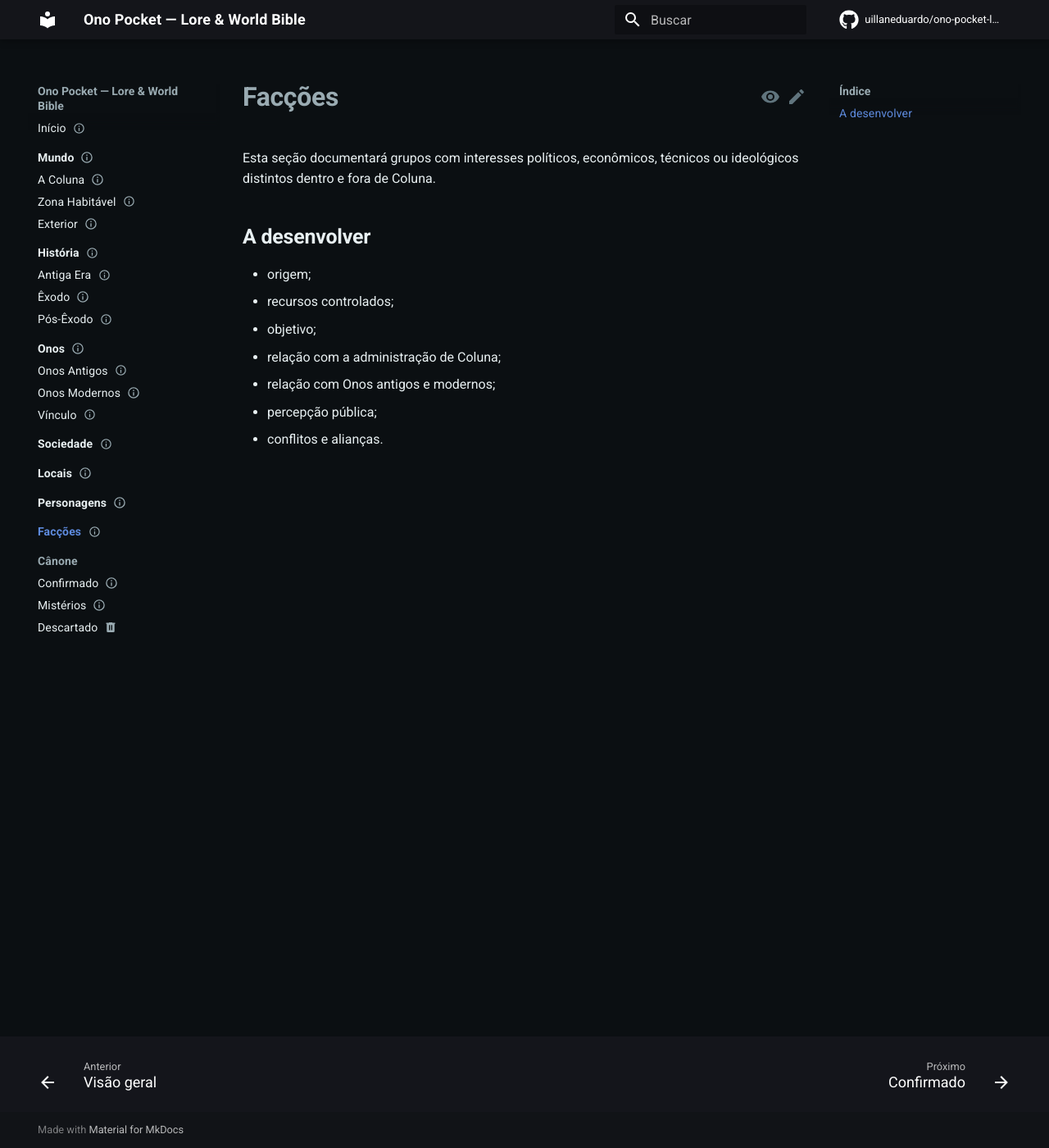
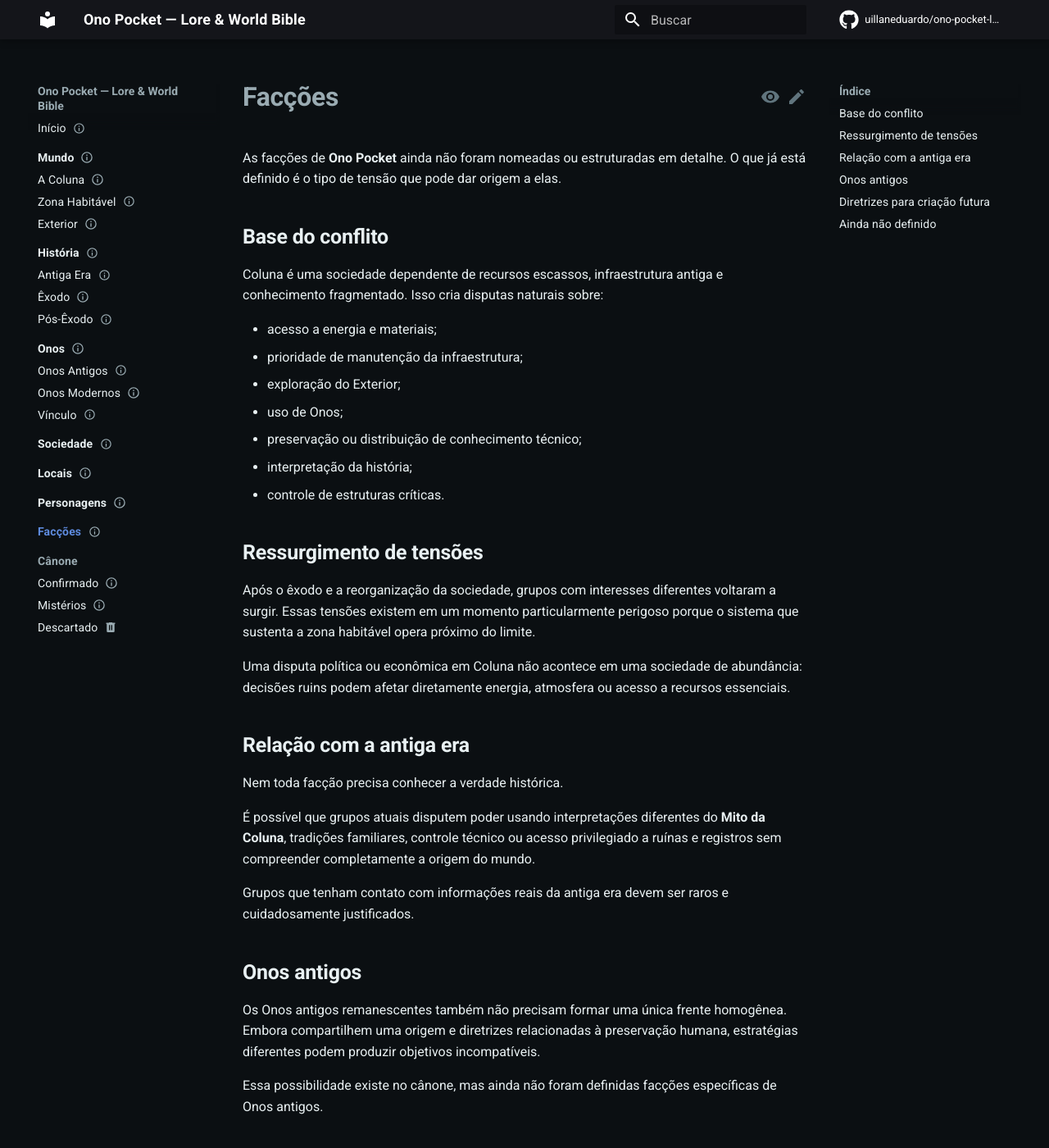
Before and after one commit to uillaneduardo/ono-pocket-lore, an MkDocs documentation site: the page built from docs/factions/index.md, in a window 1280 px wide and 1400 px high. Shown: the whole window at 82% size. Built offline with MkDocs 1.6.1 and Material for MkDocs 9.7.7, drawn with Linux system fonts in a browser that asks for light colours; comment, search, counter and statistics services are not loaded; some of the changed text lies outside the part shown.

Commit message:
docs: expand factions guidance

```diff
--- a/docs/factions/index.md
+++ b/docs/factions/index.md
@@ -6,14 +6,55 @@ audience: author
 
 # Facções
 
-Esta seção documentará grupos com interesses políticos, econômicos, técnicos ou ideológicos distintos dentro e fora de Coluna.
+As facções de **Ono Pocket** ainda não foram nomeadas ou estruturadas em detalhe. O que já está definido é o tipo de tensão que pode dar origem a elas.
 
-## A desenvolver
+## Base do conflito
 
-- origem;
-- recursos controlados;
-- objetivo;
-- relação com a administração de Coluna;
-- relação com Onos antigos e modernos;
-- percepção pública;
-- conflitos e alianças.
+Coluna é uma sociedade dependente de recursos escassos, infraestrutura antiga e conhecimento fragmentado. Isso cria disputas naturais sobre:
+
+- acesso a energia e materiais;
+- prioridade de manutenção da infraestrutura;
+- exploração do Exterior;
+- uso de Onos;
+- preservação ou distribuição de conhecimento técnico;
+- interpretação da história;
+- controle de estruturas críticas.
+
+## Ressurgimento de tensões
+
+Após o êxodo e a reorganização da sociedade, grupos com interesses diferentes voltaram a surgir. Essas tensões existem em um momento particularmente perigoso porque o sistema que sustenta a zona habitável opera próximo do limite.
+
+Uma disputa política ou econômica em Coluna não acontece em uma sociedade de abundância: decisões ruins podem afetar diretamente energia, atmosfera ou acesso a recursos essenciais.
+
+## Relação com a antiga era
+
+Nem toda facção precisa conhecer a verdade histórica.
+
+É possível que grupos atuais disputem poder usando interpretações diferentes do **Mito da Coluna**, tradições familiares, controle técnico ou acesso privilegiado a ruínas e registros sem compreender completamente a origem do mundo.
+
+Grupos que tenham contato com informações reais da antiga era devem ser raros e cuidadosamente justificados.
+
+## Onos antigos
+
+Os Onos antigos remanescentes também não precisam formar uma única frente homogênea. Embora compartilhem uma origem e diretrizes relacionadas à preservação humana, estratégias diferentes podem produzir objetivos incompatíveis.
+
+Essa possibilidade existe no cânone, mas ainda não foram definidas facções específicas de Onos antigos.
+
+## Diretrizes para criação futura
+
+Uma facção deve possuir:
+
+- necessidade concreta dentro de Coluna;
+- recurso, estrutura ou ideia que deseja controlar;
+- justificativa compreensível para suas ações;
+- relação com a população comum;
+- relação com Onos;
+- visão sobre o futuro da comunidade;
+- custo ou risco associado à sua estratégia.
+
+## Ainda não definido
+
+Não existem, por enquanto, nomes, líderes, símbolos ou estruturas políticas canônicas para facções humanas.
+
+!!! warning "Não consolidado"
+    Evitar transformar sugestões exploratórias de facções em cânone até que seus objetivos e relação com a sociedade sejam escritos pelo autor.
```
